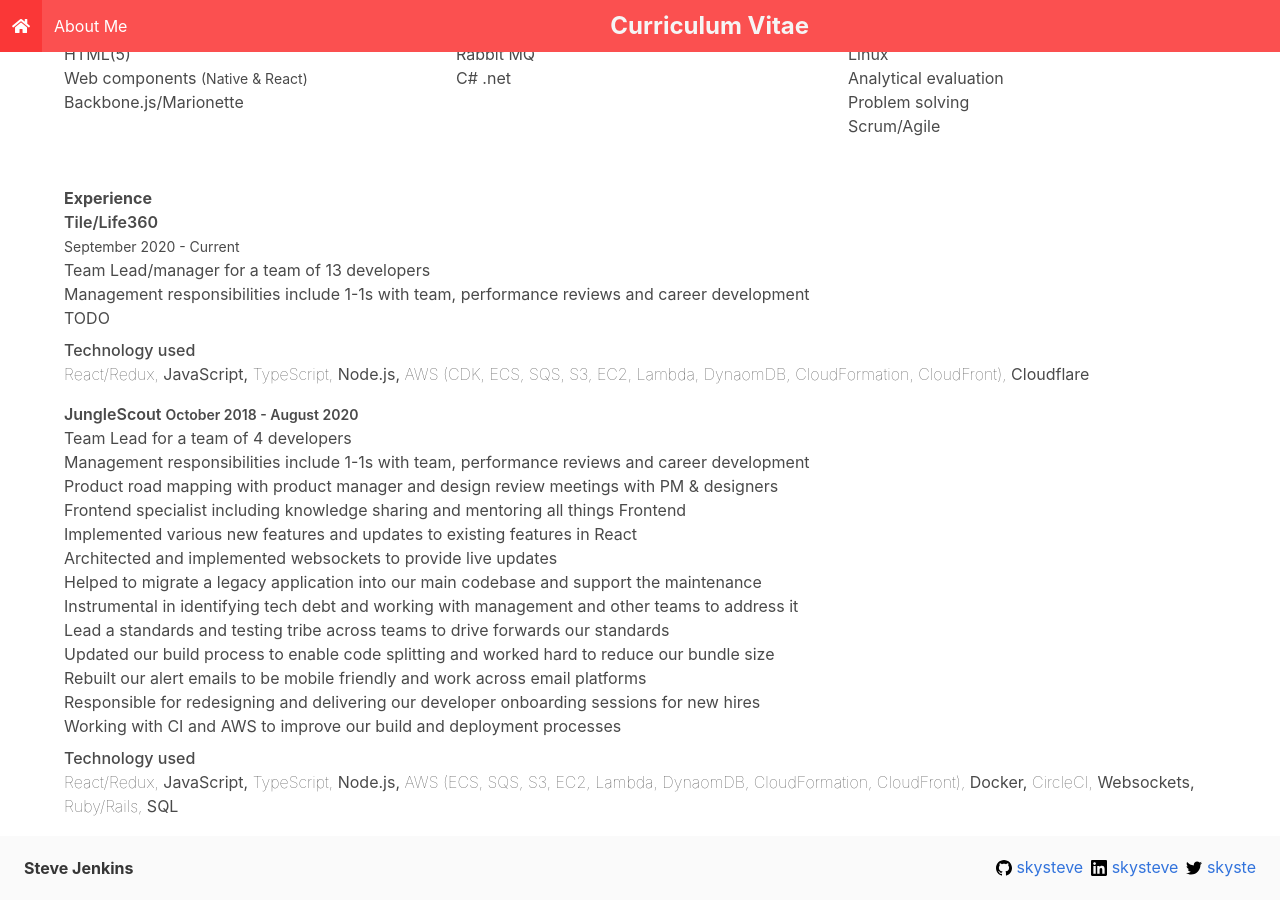
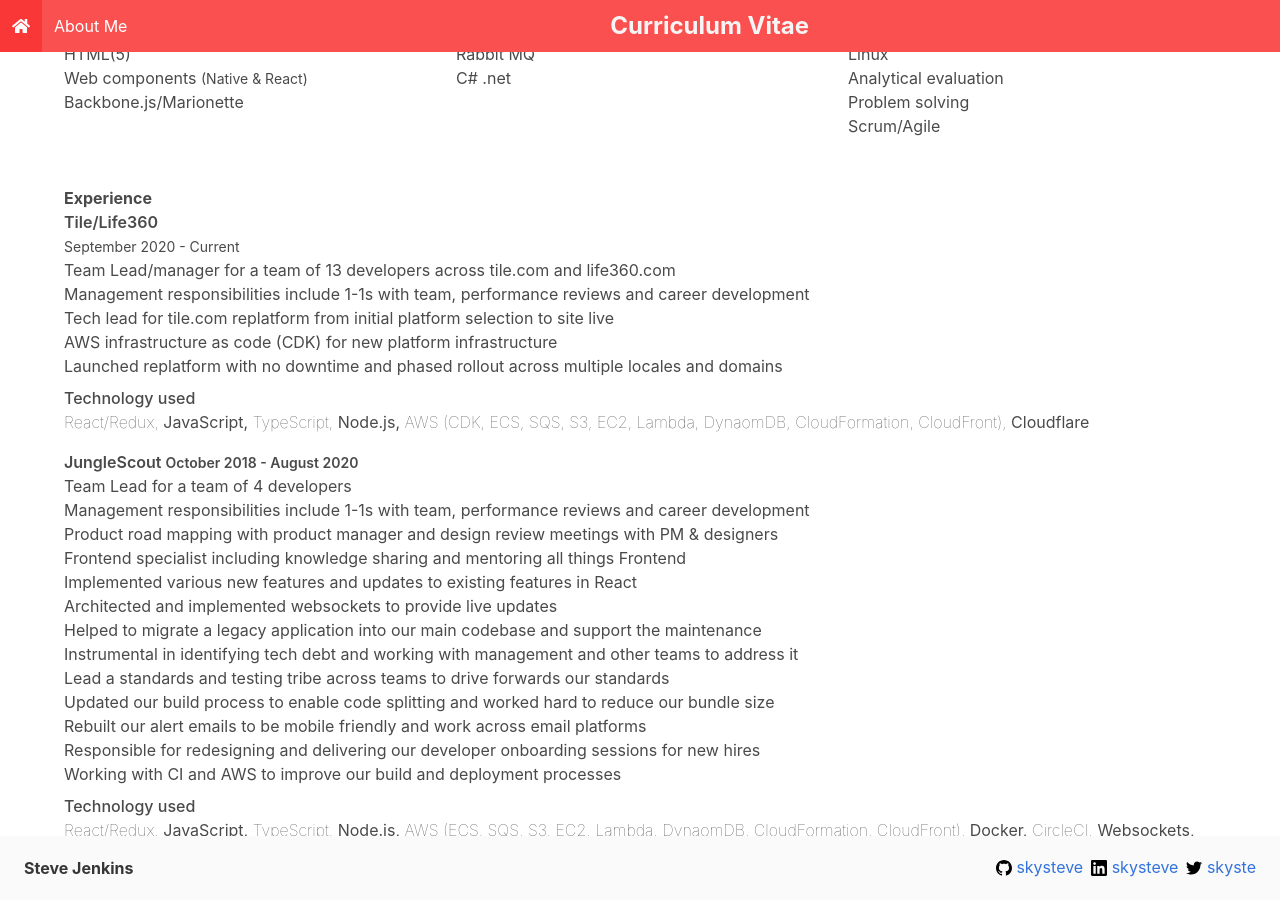
Before and after one commit to skysteve/skysteve.github.io, a Jekyll site: the page built from cv.html, in a window 1280 px wide and 900 px high, scrolled down 358 px. Built offline with Jekyll 4.4.1, drawn with Linux system fonts in a browser that asks for light colours; nearby versions of some CDN libraries.

Commit message:
more L360 work

```diff
--- a/cv.html
+++ b/cv.html
@@ -90,10 +90,12 @@
         <small>September 2020 - Current</small>
       </h5>
       <ul>
-        <li>Team Lead/manager for a team of 13 developers</li>
+        <li>Team Lead/manager for a team of 13 developers across tile.com and life360.com</li>
         <li>Management responsibilities include 1-1s with team, performance reviews and career development</li>
-
-        <li>TODO</li>
+        <li>Tech lead for tile.com replatform from initial platform selection to site live</li>
+        <li>AWS infrastructure as code (CDK) for new platform infrastructure</li>
+        <li>Launched replatform with no downtime and phased rollout across multiple locales and domains</li>
+        <!-- <li></li> -->
       </ul>
       <div class="tech-used">
         <h6>Technology used</h6>
```
